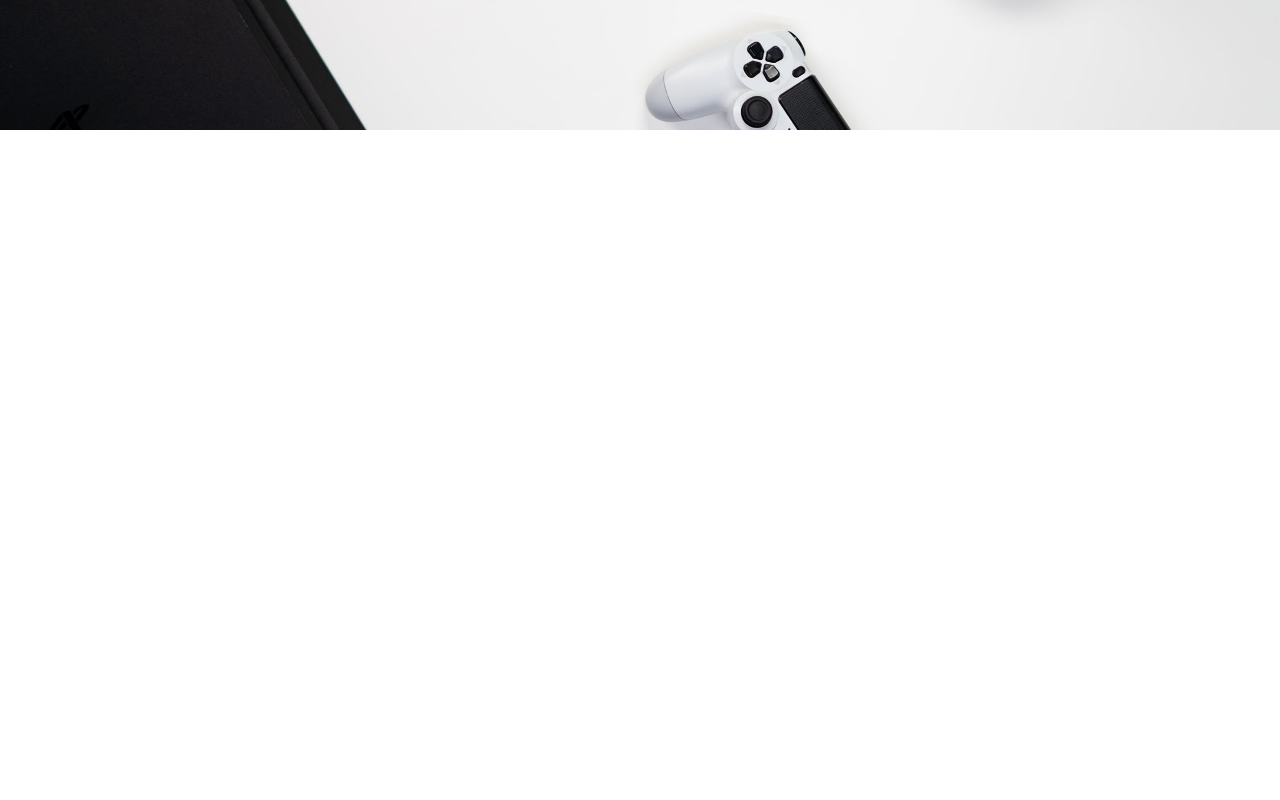
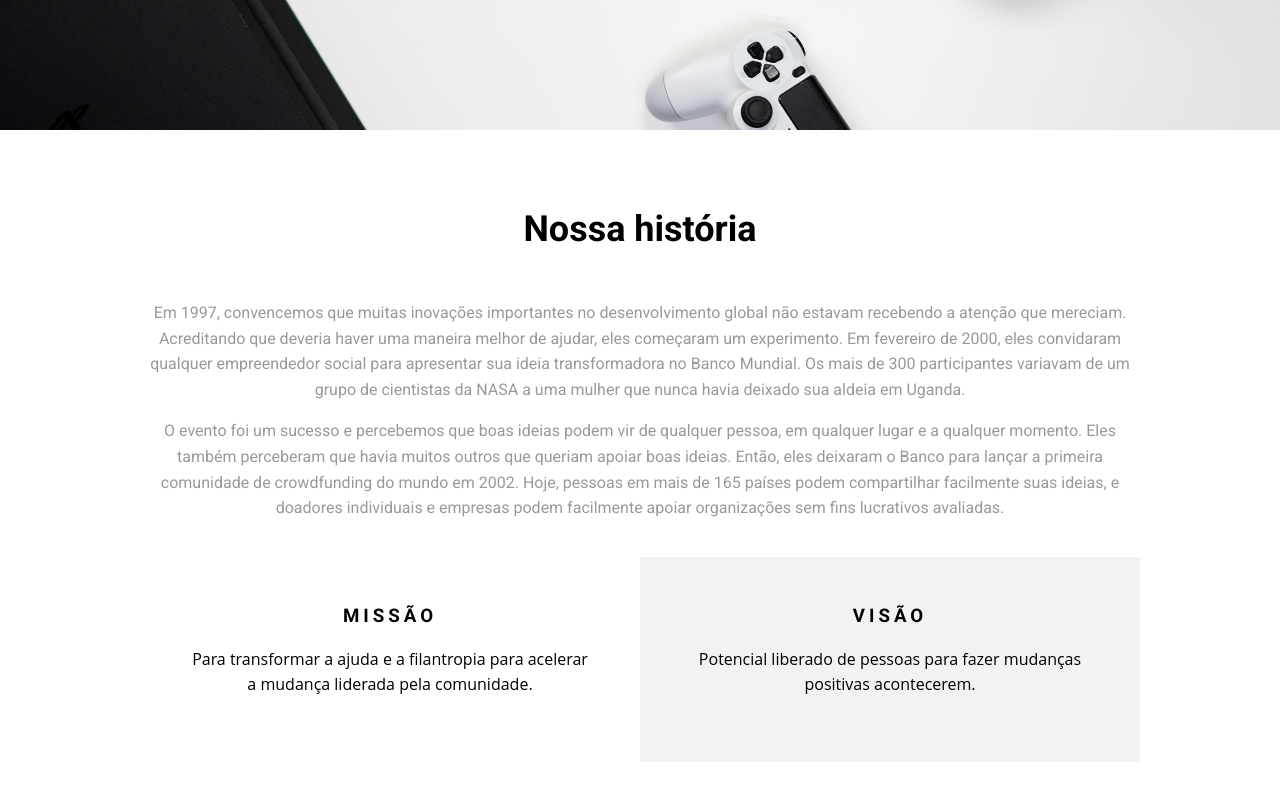
Before and after one commit to riamxpp/Playstation-Page, a React (Create React App) app: page / in a window 1280 px wide. Shown: the part 420-1220 px from the top of the page. Before the commit the page ends 800 px from the top, so only its background shows below. Built offline with nearby package versions, Linux system fonts and the light colour scheme.

Commit message:
Criando e estilizando componente Historia

```diff
--- a/src/App.tsx
+++ b/src/App.tsx
@@ -1,6 +1,7 @@
 import React from "react";
 import "./App.css";
 import Haeder from "./Components/Header/Header";
+import Historia from "./Components/Historia/Historia";
 import Inscreva from "./Components/Inscreva/Inscreva";
 
 function App() {
@@ -8,6 +9,7 @@ function App() {
     <>
       <Haeder />
       <Inscreva />
+      <Historia />
     </>
   );
 }
--- /dev/null
+++ b/src/Components/Historia/Historia.tsx
@@ -0,0 +1,60 @@
+import React from "react";
+import {
+  ContainerMissao,
+  ContainerNossaHistoria,
+  ContainerSubTitulo,
+  ContainerVisao,
+  HistoriaComponent,
+  SubTextoCard,
+  TextoHistoria,
+  TituloPrincipalHistoria,
+  TituloSecundarioHistoria,
+} from "./HistoriaStyles";
+
+const Historia = () => {
+  return (
+    <HistoriaComponent>
+      <ContainerNossaHistoria>
+        <TituloPrincipalHistoria>Nossa história</TituloPrincipalHistoria>
+        <TextoHistoria>
+          Em 1997, convencemos que muitas inovações importantes no
+          desenvolvimento global não estavam recebendo a atenção que mereciam.
+          Acreditando que deveria haver uma maneira melhor de ajudar, eles
+          começaram um experimento. Em fevereiro de 2000, eles convidaram
+          qualquer empreendedor social para apresentar sua ideia transformadora
+          no Banco Mundial. Os mais de 300 participantes variavam de um grupo de
+          cientistas da NASA a uma mulher que nunca havia deixado sua aldeia em
+          Uganda.
+        </TextoHistoria>
+        <TextoHistoria>
+          O evento foi um sucesso e percebemos que boas ideias podem vir de
+          qualquer pessoa, em qualquer lugar e a qualquer momento. Eles também
+          perceberam que havia muitos outros que queriam apoiar boas ideias.
+          Então, eles deixaram o Banco para lançar a primeira comunidade de
+          crowdfunding do mundo em 2002. Hoje, pessoas em mais de 165 países
+          podem compartilhar facilmente suas ideias, e doadores individuais e
+          empresas podem facilmente apoiar organizações sem fins lucrativos
+          avaliadas.
+        </TextoHistoria>
+      </ContainerNossaHistoria>
+      <ContainerSubTitulo>
+        <ContainerMissao>
+          <TituloSecundarioHistoria>Missão</TituloSecundarioHistoria>
+          <SubTextoCard>
+            Para transformar a ajuda e a filantropia para acelerar a mudança
+            liderada pela comunidade.
+          </SubTextoCard>
+        </ContainerMissao>
+        <ContainerVisao>
+          <TituloSecundarioHistoria>Visão</TituloSecundarioHistoria>
+          <SubTextoCard>
+            Potencial liberado de pessoas para fazer mudanças positivas
+            acontecerem.
+          </SubTextoCard>
+        </ContainerVisao>
+      </ContainerSubTitulo>
+    </HistoriaComponent>
+  );
+};
+
+export default Historia;
--- /dev/null
+++ b/src/Components/Historia/HistoriaStyles.ts
@@ -0,0 +1,81 @@
+import styled from "styled-components";
+import { colors } from "../../colors";
+
+const HistoriaComponent = styled.section`
+  width: 100%;
+  height: auto;
+  display: flex;
+  flex-direction: column;
+  justify-content: center;
+  align-items: center;
+  padding: 3rem 0;
+`;
+
+const ContainerNossaHistoria = styled.div`
+  width: 990px;
+`;
+
+const TituloPrincipalHistoria = styled.h2`
+  text-align: center;
+  font-size: 2.25rem;
+  margin: 30px 0 50px 0;
+`;
+
+const TextoHistoria = styled.p`
+  text-align: center;
+  line-height: 1.6;
+  font-size: 1rem;
+  color: ${colors.textSecond};
+`;
+
+const ContainerSubTitulo = styled.div`
+  display: flex;
+  width: 1000px;
+  margin-top: 20px;
+`;
+
+const ContainerMissao = styled.article`
+  width: 50%;
+  padding: 3rem 0;
+  display: flex;
+  flex-direction: column;
+  align-items: center;
+`;
+
+const ContainerVisao = styled.article`
+  width: 50%;
+  background-color: #f2f2f2;
+  padding: 3rem 0;
+  display: flex;
+  flex-direction: column;
+  align-items: center;
+`;
+
+const TituloSecundarioHistoria = styled.h3`
+  text-align: center;
+  text-transform: uppercase;
+  letter-spacing: 4px;
+  font-weight: 700;
+  margin: 0 150px;
+`;
+
+const SubTextoCard = styled.p`
+  text-align: center;
+  margin-top: 20px;
+  font-family: "Open Sans", sans-serif;
+  line-height: 1.6;
+  word-wrap: break-word;
+  width: 400px;
+`;
+
+export {
+  HistoriaComponent,
+  ContainerNossaHistoria,
+  TituloPrincipalHistoria,
+  TextoHistoria,
+  ContainerSubTitulo,
+  ContainerMissao,
+  ContainerVisao,
+  TituloSecundarioHistoria,
+  SubTextoCard,
+};
--- a/src/Components/Inscreva/Inscreva.tsx
+++ b/src/Components/Inscreva/Inscreva.tsx
@@ -4,7 +4,7 @@ import {
   InscrevaSection,
   TextoInscreva,
   TituloInscreva,
-} from "./InscrevaStyle";
+} from "./InscrevaStyles";
 import backgroundImg from "../../assents/Background-inscreva-se.jpeg";
 
 const Inscreva = () => {
```
Also changed, not shown: src/Components/Inscreva/InscrevaStyles.ts (renamed from src/Components/Inscreva/InscrevaStyle.ts).
